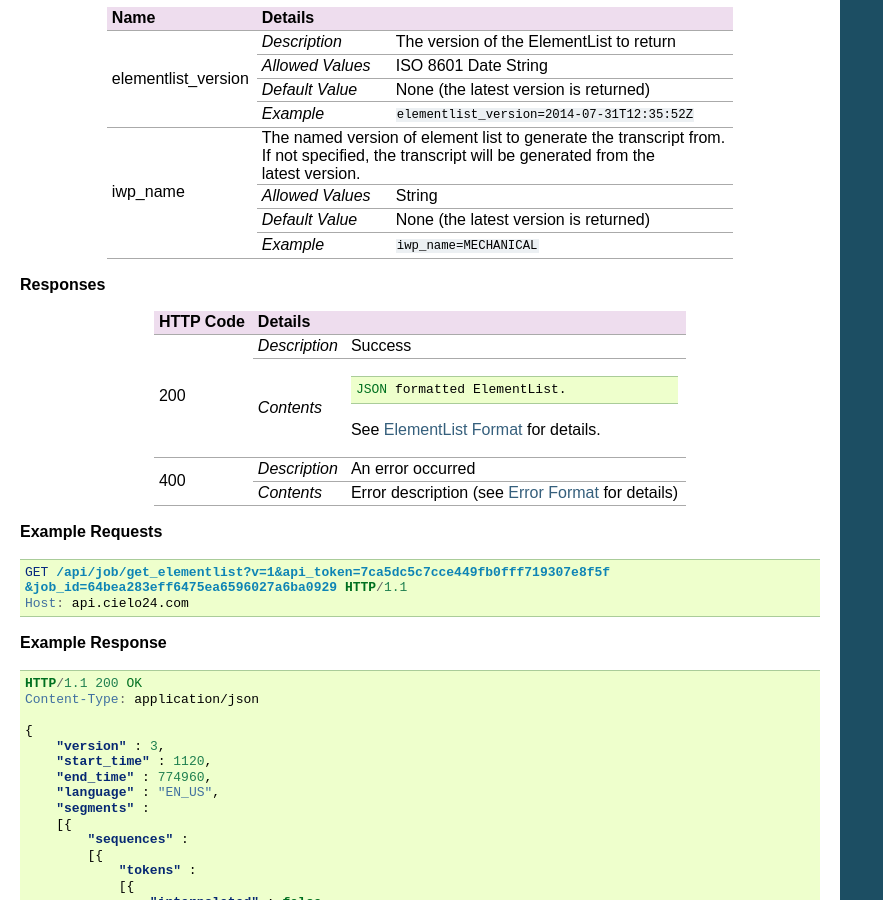
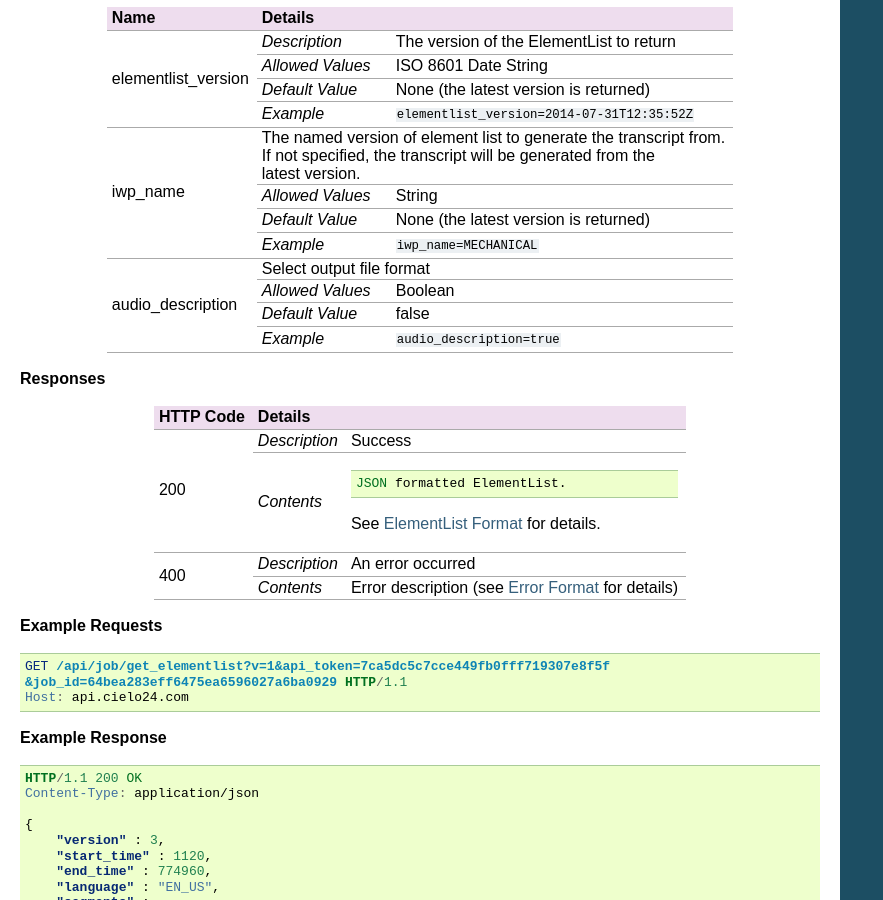
Before and after one commit to cielo24/Docs, a Sphinx documentation site: the page built from api/source/job_control/get_elementlist.rst, in a window 1280 px wide and 900 px high, scrolled down 528 px. Shown: the whole window, without its empty margins (0-883 px from the left). Built offline with Sphinx 7.4.7, drawn with Linux system fonts in a browser that asks for light colours.

Commit message:
finalized updating docs

```diff
--- a/api/source/job_control/get_caption.rst
+++ b/api/source/job_control/get_caption.rst
@@ -64,7 +64,7 @@ The job must have completed transcription before a caption can be downloaded.
 |                                 +------------------+-----------------------------------------------------------+
 |                                 | `Default Value`  | false                                                     |
 |                                 +------------------+-----------------------------------------------------------+
-|                                 | `Example`        | ``audio_description=true``                               |
+|                                 | `Example`        | ``audio_description=true``                                |
 +---------------------------------+------------------+-----------------------------------------------------------+
 | mixed                           | .. raw:: html                                                                |
 |                                 |                                                                              |
@@ -77,7 +77,7 @@ The job must have completed transcription before a caption can be downloaded.
 |                                 +------------------+-----------------------------------------------------------+
 |                                 | `Default Value`  | false                                                     |
 |                                 +------------------+-----------------------------------------------------------+
-|                                 | `Example`        | ``mixed=true``                                           |
+|                                 | `Example`        | ``mixed=true``                                            |
 +---------------------------------+------------------+-----------------------------------------------------------+
 | caption_words_min               | .. raw:: html                                                                |
 |                                 |                                                                              |
--- a/api/source/job_control/get_elementlist.rst
+++ b/api/source/job_control/get_elementlist.rst
@@ -57,6 +57,17 @@ The job must have completed transcription before a caption can be downloaded.
 |                     | `Default Value`  | None (the latest version is returned)                  |
 |                     +------------------+--------------------------------------------------------+
 |                     | `Example`        | ``iwp_name=MECHANICAL``                                |
++---------------------+------------------+--------------------------------------------------------+
+| audio_description   | .. raw:: html                                                             |
+|                     |                                                                           |
+|                     |  Select output file format                                                |
+|                     |                                                                           |
+|                     +------------------+--------------------------------------------------------+
+|                     | `Allowed Values` | Boolean                                                |
+|                     +------------------+--------------------------------------------------------+
+|                     | `Default Value`  | false                                                  |
+|                     +------------------+--------------------------------------------------------+
+|                     | `Example`        | ``audio_description=true``                             |
 +---------------------+------------------+--------------------------------------------------------+
 
 **Responses**
--- a/api/source/job_control/get_transcript.rst
+++ b/api/source/job_control/get_transcript.rst
@@ -59,7 +59,7 @@ The job must have completed transcription before a transcript can be downloaded.
 |                               +------------------+-----------------------------------------------------------+
 |                               | `Default Value`  | false                                                     |
 |                               +------------------+-----------------------------------------------------------+
-|                               | `Example`        | ``audio_description=true``                               |
+|                               | `Example`        | ``audio_description=true``                                |
 +-------------------------------+------------------+-----------------------------------------------------------+
 | mixed                         | .. raw:: html                                                                |
 |                               |                                                                              |
@@ -72,7 +72,7 @@ The job must have completed transcription before a transcript can be downloaded.
 |                               +------------------+-----------------------------------------------------------+
 |                               | `Default Value`  | false                                                     |
 |                               +------------------+-----------------------------------------------------------+
-|                               | `Example`        | ``mixed=true``                                           |
+|                               | `Example`        | ``mixed=true``                                            |
 +-------------------------------+------------------+-----------------------------------------------------------+
 | elementlist_version           | .. raw:: html                                                                |
 |                               |                                                                              |
```
